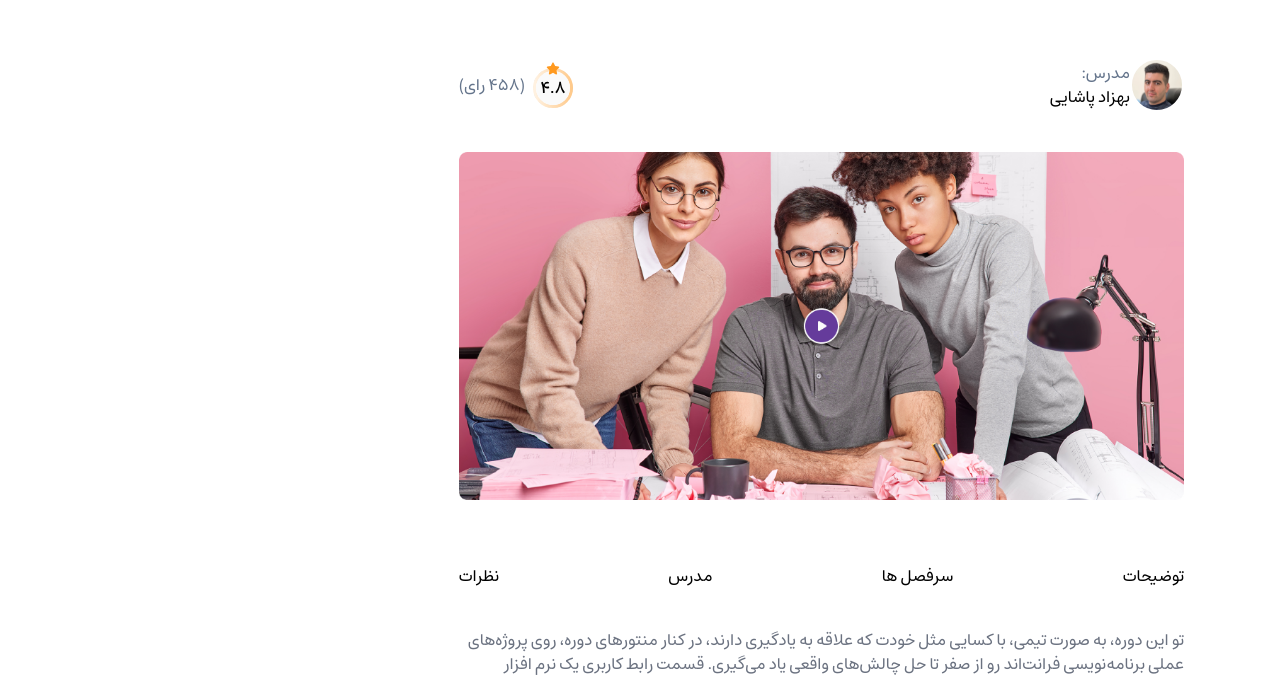
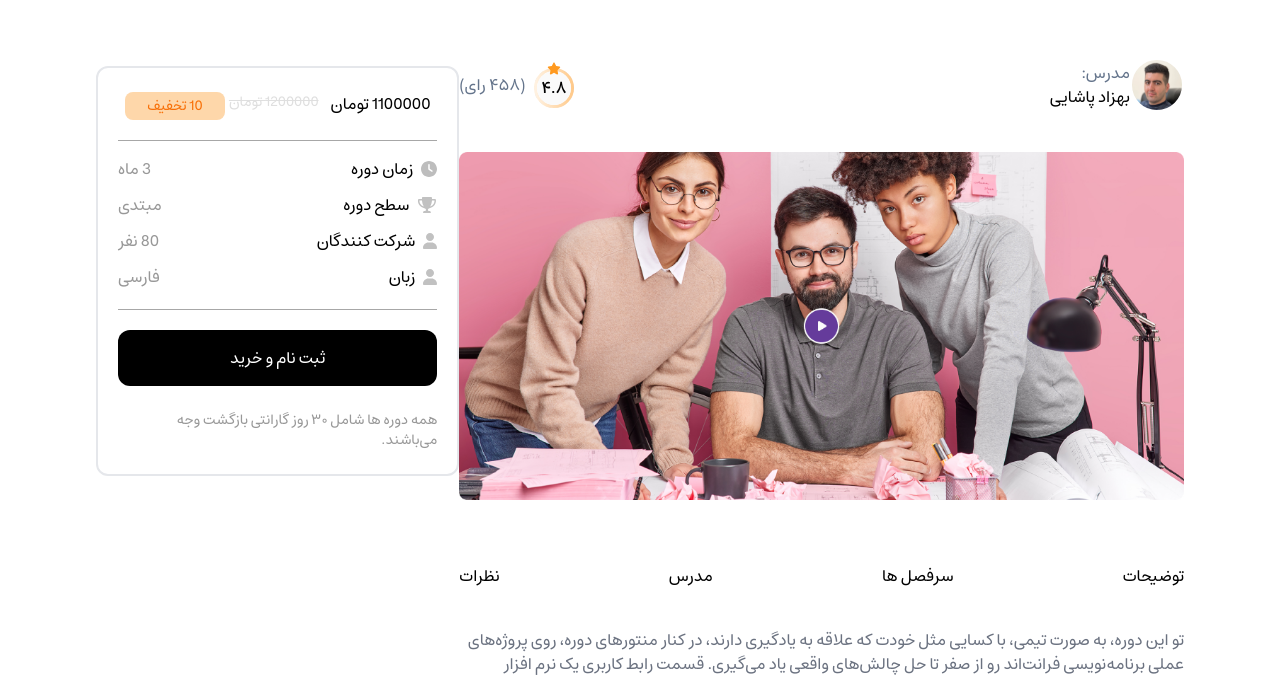
Before and after one commit to saleh-ziaee/online-learning, a React (Vite) app: page /course/1 in a window 1280 px wide. Shown: the part 110-787 px from the top of the page. Built offline with nearby package versions, Linux system fonts and the light colour scheme.

Commit message:
edit course detail

```diff
--- a/src/pages/CourseDetail.jsx
+++ b/src/pages/CourseDetail.jsx
@@ -6,6 +6,11 @@ import AccordionCourse from "@/component/Accordion/AccordionCourse.jsx";
 import Comment from "@/component/Comments/Comment.jsx";
 import {useParams} from 'react-router-dom';
 import {apiGetCourseDetail} from "@/api/course.js";
+import PriceCard from "@/component/PriceCard/PriceCard.jsx";
+import CourseInfo from "@/component/CourseInfo/CourseInfo.jsx";
+import folderIcon from "@/assets/images/CourseDetail/folder.png";
+import videoIcon from "@/assets/images/CourseDetail/videos.png";
+import  watchIcon from "@/assets/images/CourseDetail/watch.png"
 
 function CourseDetail() {
     const {id} = useParams();
@@ -53,20 +58,15 @@ function CourseDetail() {
                             <a href={"#section3"}>مدرس </a>
                             <a href={"#section3"}>نظرات</a>
                         </div>
-
                         <Description description={courseDetail.description}/>
-
-
                         <div className={"mt-12"}>
                             <div className={"flex flex-row justify-between"}>
                                 <span className={"text-xl font-bold"}>سرفصل‌ها</span>
-
                                 <div className={"flex gap-x-6"}>
                                     <span>{courseDetail.section} بخش</span>
                                     <span>{courseDetail.videos} ویدیو</span>
                                     <span>{courseDetail.watchTime} ساعت</span>
                                 </div>
-
                             </div>
                             <div className={"mt-8"}>
 
@@ -74,7 +74,6 @@ function CourseDetail() {
                                     courseDetail.sections?.map((item) => (
                                         <AccordionCourse {...item}
                                         />
-
                                     ))}
 
                             </div>
@@ -85,9 +84,14 @@ function CourseDetail() {
                         </div>
                     </div>
                     <div className={"mt-44"}>
-                        {/*<PriceCard*/}
-                        {/*    {...item}*/}
-                        {/*/>*/}
+                        <PriceCard
+                            offPrice={courseDetail.offPrice}
+                            off={courseDetail.off}
+                            price={courseDetail.price}
+                            student={courseDetail.student}
+                            level={courseDetail.level}
+                            deadline={courseDetail.deadline}
+                        />
                     </div>
                 </div>
             )}
```
